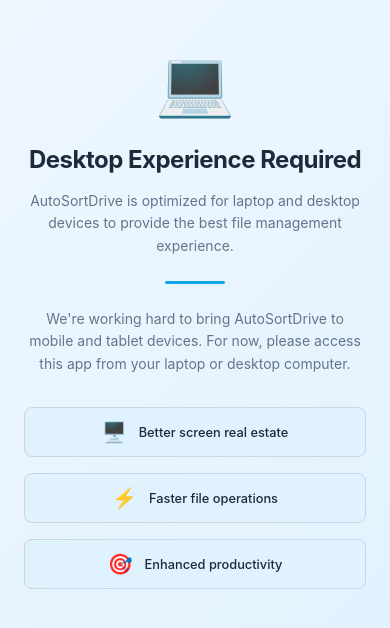
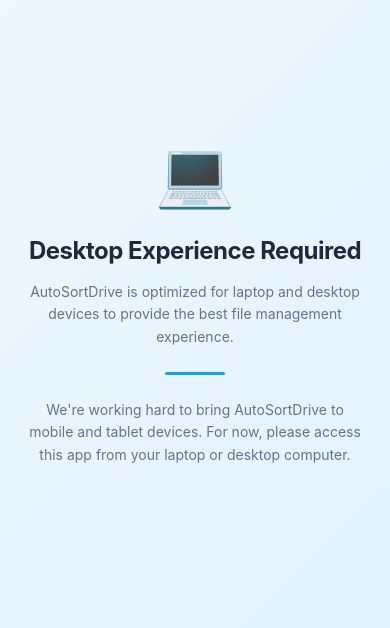
Before and after one commit to AJMSD/AutoSortDrive, a React (Vite) app: page / in a window 390 px wide. Shown: the part 106-734 px from the top of the page. Built offline with nearby package versions, Linux system fonts and the light colour scheme; no server answers.

Commit message:
Removed mobile restriction features

```diff
--- a/src/components/common/MobileRestriction.tsx
+++ b/src/components/common/MobileRestriction.tsx
@@ -34,20 +34,6 @@
             We're working hard to bring AutoSortDrive to mobile and tablet devices.
             For now, please access this app from your laptop or desktop computer.
           </p>
-          <div className="mobile-restriction-features">
-            <div className="mobile-restriction-feature">
-              <span className="feature-icon">🖥️</span>
-              <span className="feature-text">Better screen real estate</span>
-            </div>
-            <div className="mobile-restriction-feature">
-              <span className="feature-icon">⚡</span>
-              <span className="feature-text">Faster file operations</span>
-            </div>
-            <div className="mobile-restriction-feature">
-              <span className="feature-icon">🎯</span>
-              <span className="feature-text">Enhanced productivity</span>
-            </div>
-          </div>
         </div>
       </div>
     );
```
